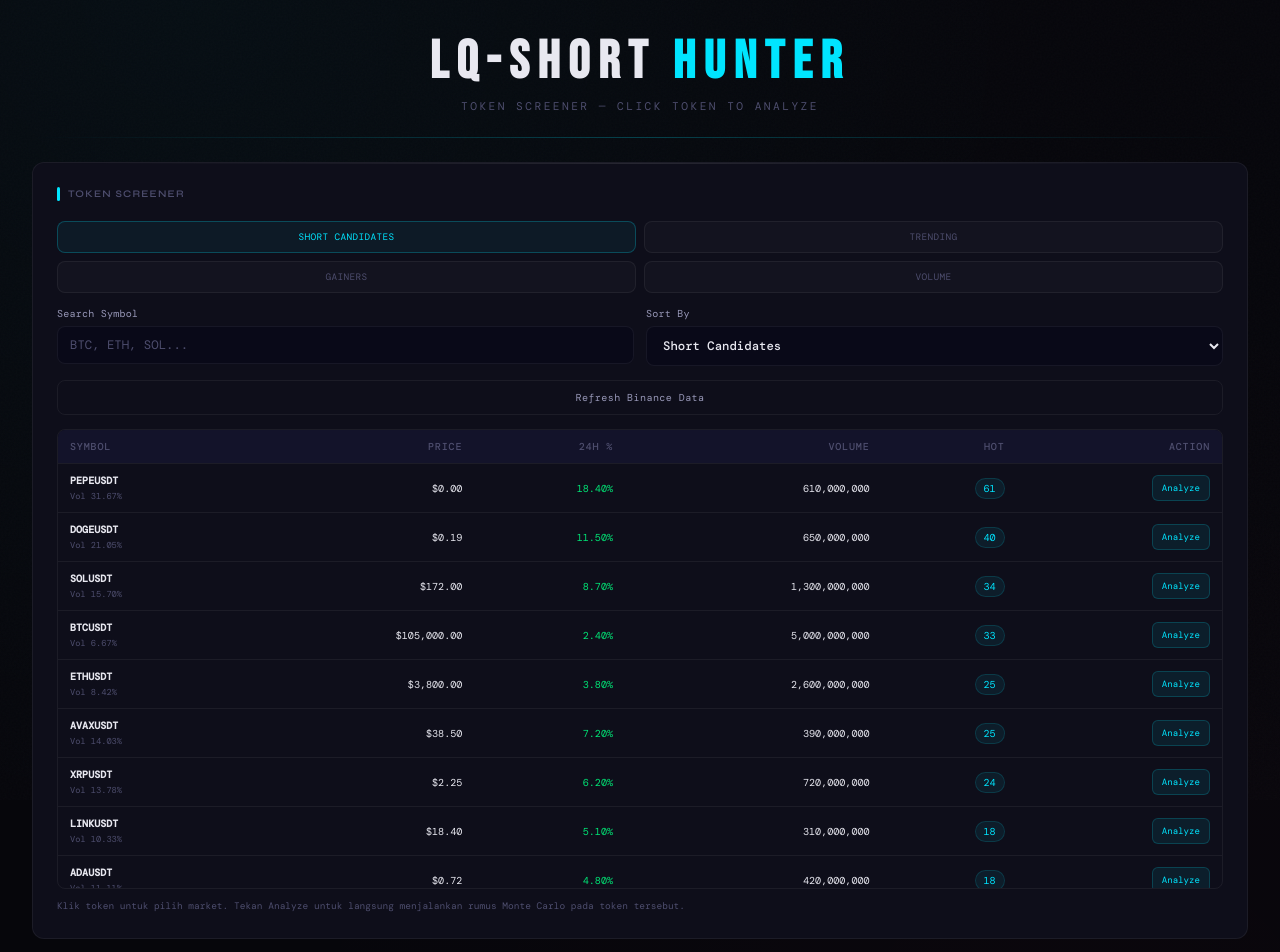
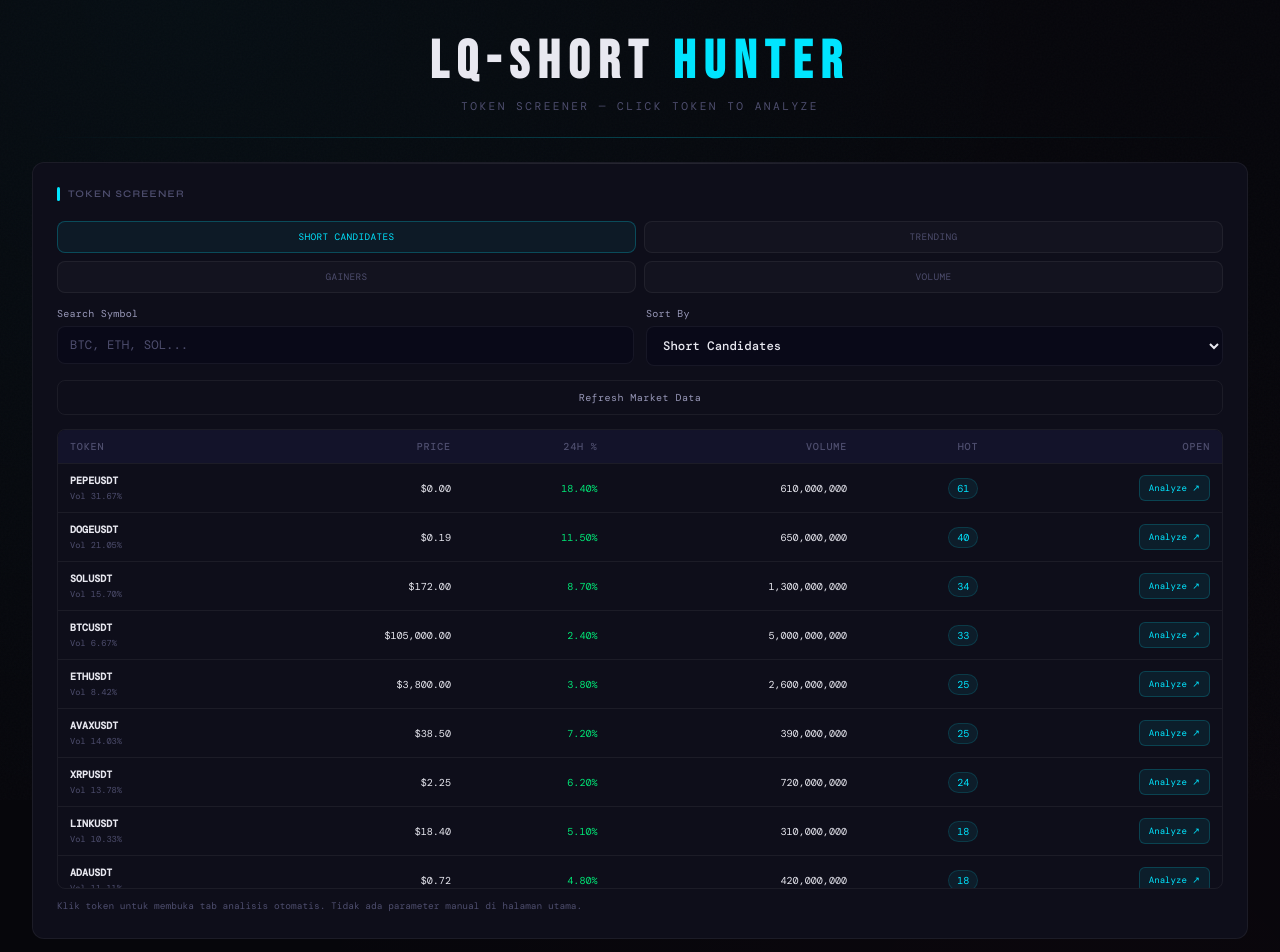
Before and after one commit to LoOp575/Test, a Next.js app: page / in a window 1280 px wide. Shown: the top 952 px of the page. Built offline with nearby package versions, Linux system fonts and the light colour scheme; no server answers; a web font is replaced by a local one.

Commit message:
Make token rows open dedicated analysis tab

```diff
--- a/components/ScreenerPanel.jsx
+++ b/components/ScreenerPanel.jsx
@@ -1,7 +1,5 @@
 /* ============================================================
    ScreenerPanel — Binance 24hr USDT market screener
-   Shows trending/gainer/short-candidate tokens and can trigger
-   the Monte Carlo analyzer directly from a selected token.
    ============================================================ */
 
 import { useEffect, useMemo, useState } from 'react';
@@ -94,7 +92,7 @@ export default function ScreenerPanel({ onSelectSymbol, onAnalyzeMarket, activeS
       return b.quoteVolume - a.quoteVolume;
     });
 
-    return rows.slice(0, 40);
+    return rows.slice(0, 80);
   }, [markets, query, sortBy]);
 
   const quickModes = [
@@ -104,8 +102,13 @@ export default function ScreenerPanel({ onSelectSymbol, onAnalyzeMarket, activeS
     { key: 'quoteVolume', label: 'Volume' }
   ];
 
+  const openToken = (item) => {
+    onAnalyzeMarket?.(item);
+    onSelectSymbol?.(item);
+  };
+
   return (
-    <div className="card">
+    <div className="card screener-card-wide">
       <div className="card-title">Token Screener</div>
 
       {error && <div className="error-banner">{error}</div>}
@@ -123,7 +126,7 @@ export default function ScreenerPanel({ onSelectSymbol, onAnalyzeMarket, activeS
         ))}
       </div>
 
-      <div className="form-row">
+      <div className="form-row screener-controls">
         <div className="form-group">
           <label>Search Symbol</label>
           <input
@@ -152,19 +155,19 @@ export default function ScreenerPanel({ onSelectSymbol, onAnalyzeMarket, activeS
       </div>
 
       <button type="button" className="btn-secondary" onClick={loadMarkets} disabled={loading}>
-        {loading ? 'Loading Market...' : 'Refresh Binance Data'}
+        {loading ? 'Loading Market...' : 'Refresh Market Data'}
       </button>
 
-      <div className="screener-table-wrap">
+      <div className="screener-table-wrap wide">
         <table className="screener-table">
           <thead>
             <tr>
-              <th>Symbol</th>
+              <th>Token</th>
               <th>Price</th>
               <th>24h %</th>
               <th>Volume</th>
               <th>Hot</th>
-              <th>Action</th>
+              <th>Open</th>
             </tr>
           </thead>
           <tbody>
@@ -177,8 +180,8 @@ export default function ScreenerPanel({ onSelectSymbol, onAnalyzeMarket, activeS
                 <tr
                   key={item.symbol}
                   className={isActive ? 'active-row' : ''}
-                  onClick={() => onSelectSymbol?.(item)}
-                  title="Click to select this market"
+                  onClick={() => openToken(item)}
+                  title="Click token to open automatic analysis in new tab"
                 >
                   <td>
                     <strong>{item.symbol}</strong>
@@ -196,10 +199,10 @@ export default function ScreenerPanel({ onSelectSymbol, onAnalyzeMarket, activeS
                       className="table-action-btn"
                       onClick={(event) => {
                         event.stopPropagation();
-                        onAnalyzeMarket?.(item);
+                        openToken(item);
                       }}
                     >
-                      Analyze
+                      Analyze ↗
                     </button>
                   </td>
                 </tr>
@@ -210,7 +213,7 @@ export default function ScreenerPanel({ onSelectSymbol, onAnalyzeMarket, activeS
       </div>
 
       <p className="screener-note">
-        Klik token untuk pilih market. Tekan Analyze untuk langsung menjalankan rumus Monte Carlo pada token tersebut.
+        Klik token untuk membuka tab analisis otomatis. Tidak ada parameter manual di halaman utama.
       </p>
     </div>
   );
```
